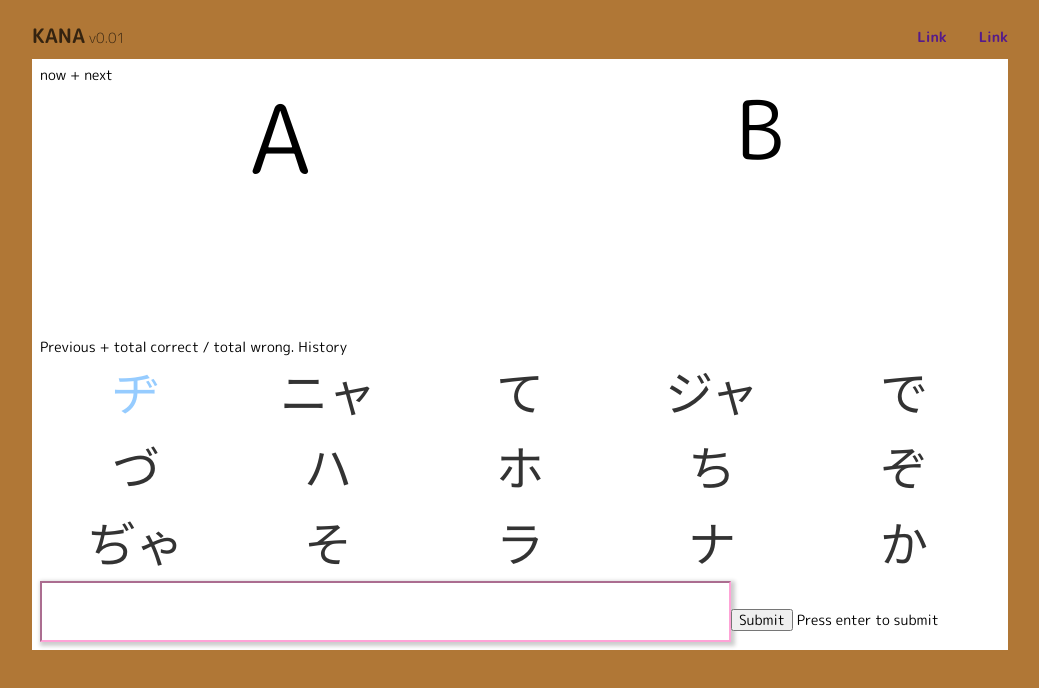
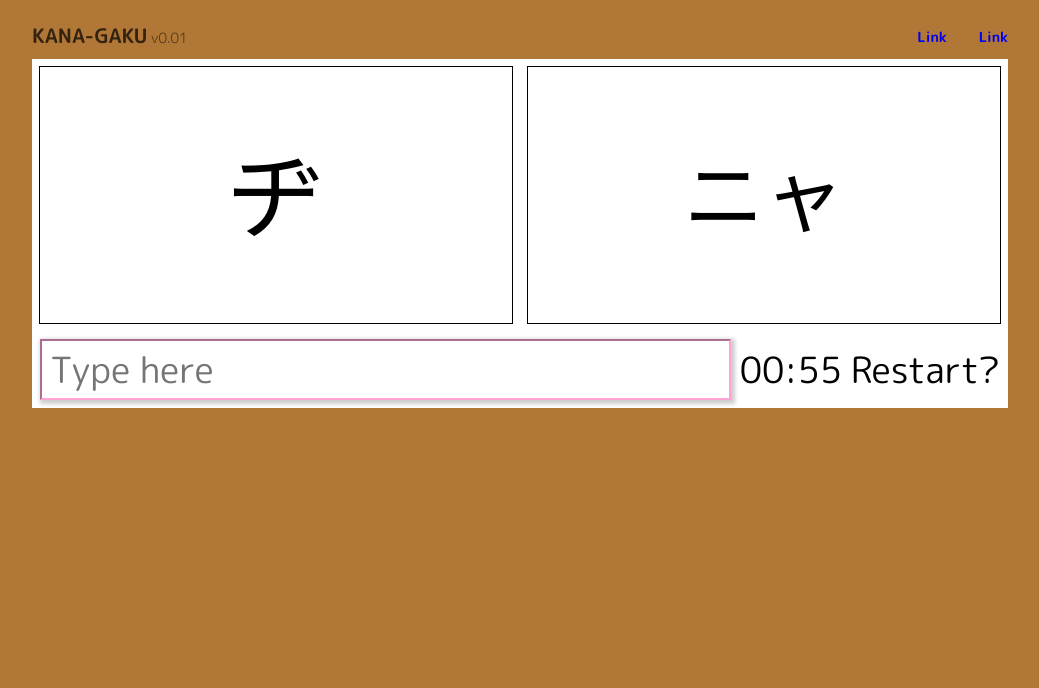
Before and after one commit to lisongx/kanatest, a React (Create React App) app: page / in a window 1280 px wide. Shown: the top 688 px of the page, without its empty margins (120-1159 px from the left). Built offline with nearby package versions, Linux system fonts and the light colour scheme; the HTML template or start-up script is replaced by a standard one.

Commit message:
more layout changes and timer

```diff
--- a/src/App.js
+++ b/src/App.js
@@ -4,13 +4,11 @@ import 'tachyons/css/tachyons.css'
 
 import KanaTest from './components/KanaTest';
 
-function App() {
-  return (
-    <div className="cf w-100 pv3 f6 ph3 ph4-ns">
-        <header className="db dt-ns mw8 center w-100 ph3-ns">
+function Header() {
+    return <header className="db dt-ns mw8 center w-100 ph3-ns">
         <div className="db dtc-ns v-mid tl w-50 pa2">
             <a href="/" className="dib f5 f4-ns fw6 mt0 mb1 link black-70" title="Home">
-                KANA
+                KANA-GAKU
             <div className="dib">
                     <small className="nowrap f6 mt2 mt3-ns pr2 black-70 fw2">&nbsp;v0.01</small>
                 </div>
@@ -18,36 +16,21 @@ function App() {
         </div>
 
         <nav className="db dtc-ns v-mid w-100 tr tr-ns mt2 mt0-ns pa2">
-                <a title="" href="" className="f6 fw6 link ml2 ml3-m ml4-l dib">
+            <a title="" href="#" className="f6 fw6 link ml2 ml3-m ml4-l dib">
                 Link
         </a>
-
-                <a title="" href="" className="f6 fw6 link ml2 ml3-m ml4-l dib">
+            <a title="" href="#" className="f6 fw6 link ml2 ml3-m ml4-l dib">
                 Link
         </a>
         </nav>
     </header>
+}
 
-        <div className="mw8 center ph3-ns">
-            <div className="ph2-ns">
-                <div className="w-100 pa2 bg-white">
-                now + next
-                    <div className="db-s flex-ns">
-                        <div className="h5 w-100 w-75-m f-headline tc">
-                            A
-                        </div>
-
-                        <div className="h5 w-100 w-25-m h1 f-subheadline tc">
-                            B
-                        </div>
-                    </div>
-
-                    Previous + total correct / total wrong. History
-
+function App() {
+    return (
+        <div className="cf w-100 pv3 f6 ph3 ph4-ns">
+            <Header />
             <KanaTest />
-                </div>
-            </div>
-        </div>
         </div>
     );
 }
--- a/src/components/Kana/index.js
+++ b/src/components/Kana/index.js
@@ -1,5 +1,6 @@
 import React from 'react';
 import classNames from "classnames"
+
 export default class Kana extends React.PureComponent {
     static defaultProps = {
         isCurrent: false,
@@ -8,6 +9,7 @@ export default class Kana extends React.PureComponent {
     render() {
         const { char, isCurrent, answerResult } = this.props;
         let colorClass = "dark-gray";
+
         if (isCurrent) {
             colorClass = "light-blue";
         } else if (answerResult === true) {
@@ -15,6 +17,7 @@ export default class Kana extends React.PureComponent {
         } else if (answerResult === false) {
             colorClass = "dark-red"
         }
+
         return <div className={classNames(
             "f1",
             "kana-item",
--- a/src/components/KanaTable/index.js
+++ b/src/components/KanaTable/index.js
@@ -2,7 +2,7 @@ import React from "react";
 
 import Kana from '../Kana';
 
-export default ({items, currentIndex, results}) => {
+export default ({ items, currentIndex, results }) => {
   return (
     <section className="flex flex-wrap">
       {items.map((kana, index) =>
--- a/src/components/KanaTest/index.js
+++ b/src/components/KanaTest/index.js
@@ -1,21 +1,31 @@
+
 import React from 'react';
-import sample   from 'lodash/sampleSize'
-
-import KanaTable from '../KanaTable';
+import sample from 'lodash/sampleSize'
 
 import kanaData from '../../kana.json';
+
+const getKanaList = () => {
+    return sample(kanaData, 15);
+};
+
+const TEST_TIME_OUT = 60;
 
 export default class KanaTest extends React.Component {
 
     constructor(props) {
         super(props);
-        this.items = sample(kanaData, 15);
+        this.items = getKanaList();
+        this.timer = null;
         this.state = {
+            timeLeft: TEST_TIME_OUT,
             currentIndex: 0,
             results: [],
             inputValue: "",
         };
+    }
 
+    componentDidMount() {
+        this.startTimer();
     }
 
     testInputForItem = (value, item) => {
@@ -23,7 +33,35 @@ export default class KanaTest extends React.Component {
     }
 
     handleChange = (event) => {
-        this.setState({inputValue: event.target.value});
+        this.setState({ inputValue: event.target.value });
+    }
+
+    restartTest = () => {
+        this.items = getKanaList();
+        this.setState({
+            currentIndex: 0,
+            timeLeft: TEST_TIME_OUT,
+            results: [],
+            inputValue: "",
+        }, () => {
+            this.startTimer()
+        })
+    }
+
+    startTimer = () => {
+        if (!this.timer) {
+            this.timer = setInterval(() => this.countDown(), 1000);
+        }
+    }
+
+    countDown() {
+        const timeLeft = this.state.timeLeft - 1;
+        this.setState({ timeLeft })
+
+        if (timeLeft === 0) {
+            alert("finished!");
+            clearInterval(this.timer);
+        }
     }
 
     handleSubmit = (event) => {
@@ -44,23 +82,46 @@ export default class KanaTest extends React.Component {
     }
 
     render() {
-        const { currentIndex, results } = this.state;
+        const { currentIndex, results, timeLeft } = this.state;
+        const currentKana = this.items[currentIndex];
+        const nextKana = this.items[currentIndex + 1];
 
-        return <>
-            <KanaTable
-                items={this.items}
-                currentIndex={currentIndex}
-                results={results}
-            />
 
+        return (<div className="mw8 center ph3-ns" >
+            <div className="ph2-ns">
+                <div className="w-100 pa2 bg-white">
+                    <div className="db-ns flex-ns">
+                        <div className="w-100 w-60-m h5 tc mr3 f-headline outline flex justify-center flex-column">
+                            {currentKana && currentKana.char}
+                        </div>
+                        <div className="w-100 w-40-m h5 tc f-subheadline outline flex justify-center flex-column">
+                            {nextKana && nextKana.char}
+                        </div>
+                    </div>
+                </div>
+
+                <div className="w-100 pa2 bg-white">
+                    <div className="db-ns flex-ns items-center">
+                        <div className="w-100 w-60-m tc f-headlin ">
                             <form onSubmit={this.handleSubmit}>
                                 <input
                                     type="text"
+                                    placeholder="Type here"
                                     className={"shadow-3 pv2 ph2 f2 dark-gray b--light-pink"}
                                     value={this.state.inputValue} onChange={this.handleChange}
                                 />
-                <input type="submit" value="Submit" /> Press enter to submit
+                                {/* <input type="submit" value="Submit" /> */}
                             </form>
-        </>
+                        </div>
+                        <div className="w-100 w-20-m tc f2">
+                            00:{timeLeft}
+                        </div>
+                        <div className="w-100 w-20-m tc f2" onClick={this.restartTest}>
+                            Restart?
+                        </div>
+                    </div>
+                </div>
+            </div>
+        </div >)
     }
 }
```
Lines whose indentation alone changed are shown as unchanged.
